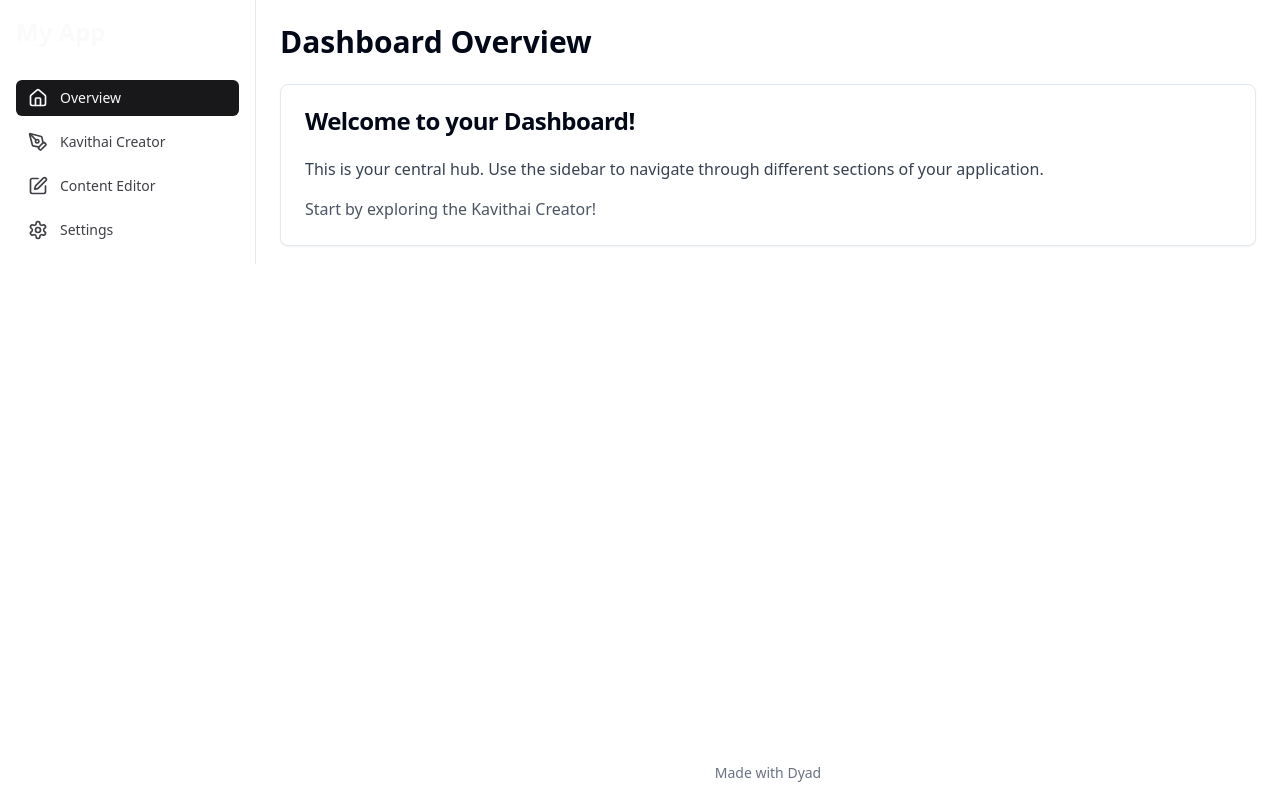
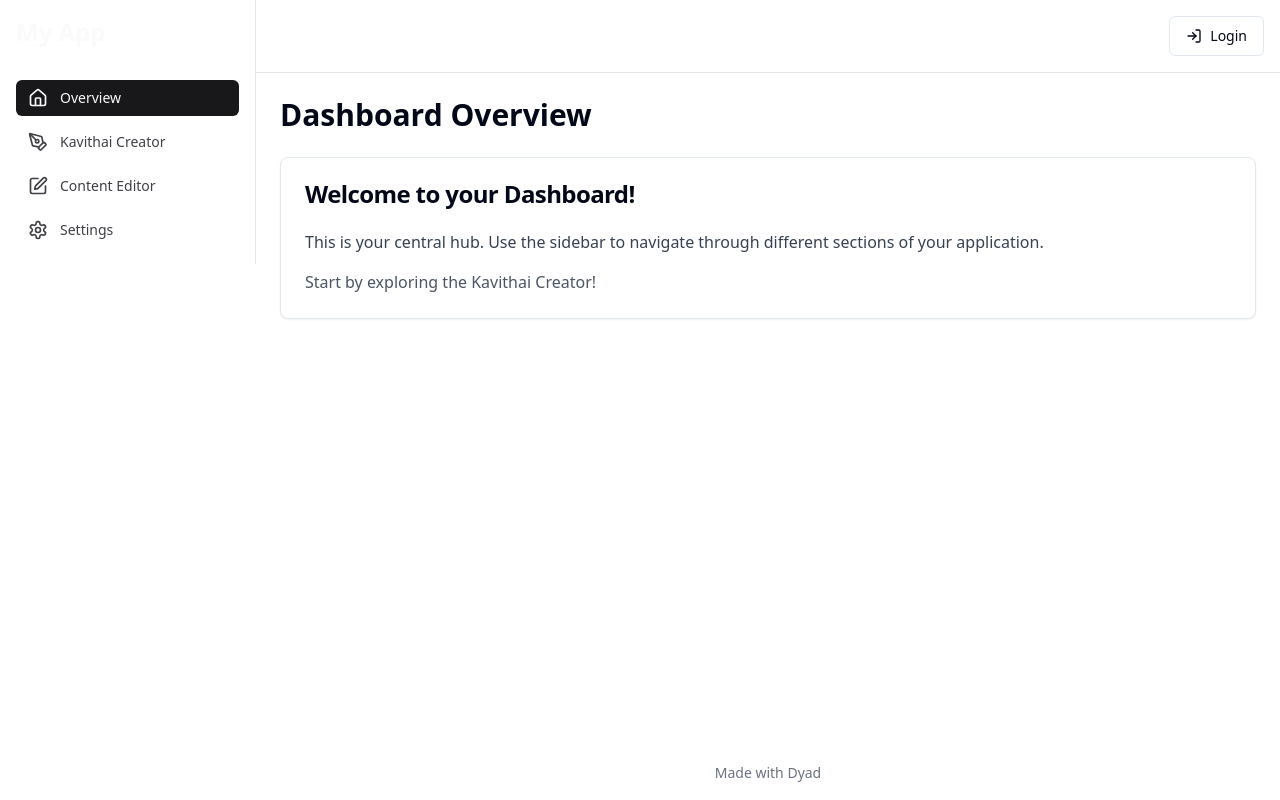
Before and after one commit to Joshikaa-R-5926/kavithai, a React (Vite) app: page /dashboard in a window 1280 px wide. Built offline with nearby package versions, Linux system fonts and the light colour scheme.

Commit message:
[dyad] Added a login button to the dashboard header - wrote 2 file(s)

```diff
--- /dev/null
+++ b/src/components/Header.tsx
@@ -0,0 +1,25 @@
+"use client";
+
+import React from "react";
+import { Button } from "@/components/ui/button";
+import { LogIn } from "lucide-react";
+import { useNavigate } from "react-router-dom";
+
+const Header = () => {
+  const navigate = useNavigate();
+
+  const handleLoginClick = () => {
+    navigate("/"); // Navigate to the login page
+  };
+
+  return (
+    <header className="flex items-center justify-end p-4 border-b border-gray-200 dark:border-gray-800 bg-background">
+      <Button variant="outline" onClick={handleLoginClick} className="flex items-center gap-2">
+        <LogIn className="h-4 w-4" />
+        Login
+      </Button>
+    </header>
+  );
+};
+
+export default Header;
--- a/src/pages/Dashboard.tsx
+++ b/src/pages/Dashboard.tsx
@@ -4,12 +4,14 @@ import React from "react";
 import { Outlet } from "react-router-dom";
 import Sidebar from "@/components/Sidebar";
 import { MadeWithDyad } from "@/components/made-with-dyad";
+import Header from "@/components/Header"; // Import the new Header component
 
 const Dashboard = () => {
   return (
     <div className="flex min-h-screen bg-background text-foreground">
       <Sidebar />
       <main className="flex-1 flex flex-col">
+        <Header /> {/* Add the Header component here */}
         <div className="flex-1 overflow-auto">
           <Outlet /> {/* This is where nested routes will render their content */}
         </div>
```
